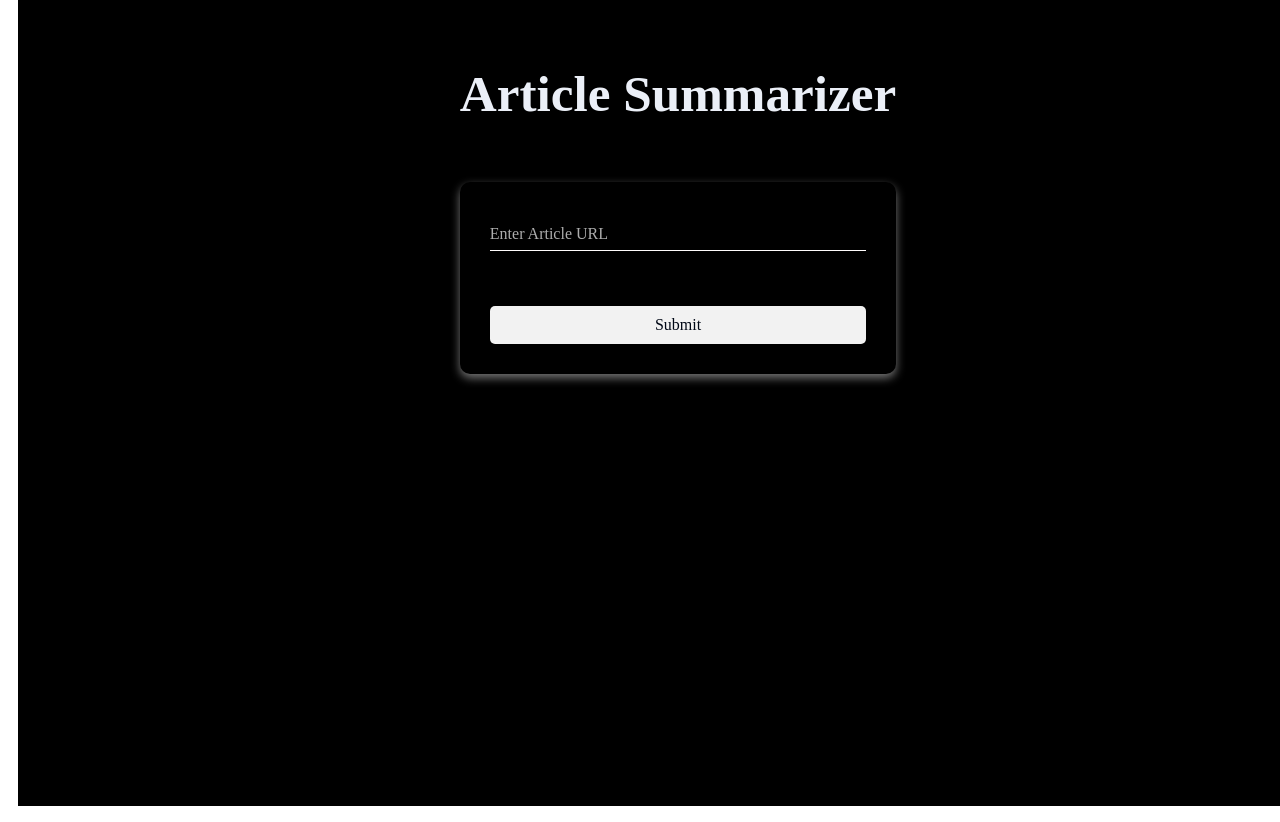
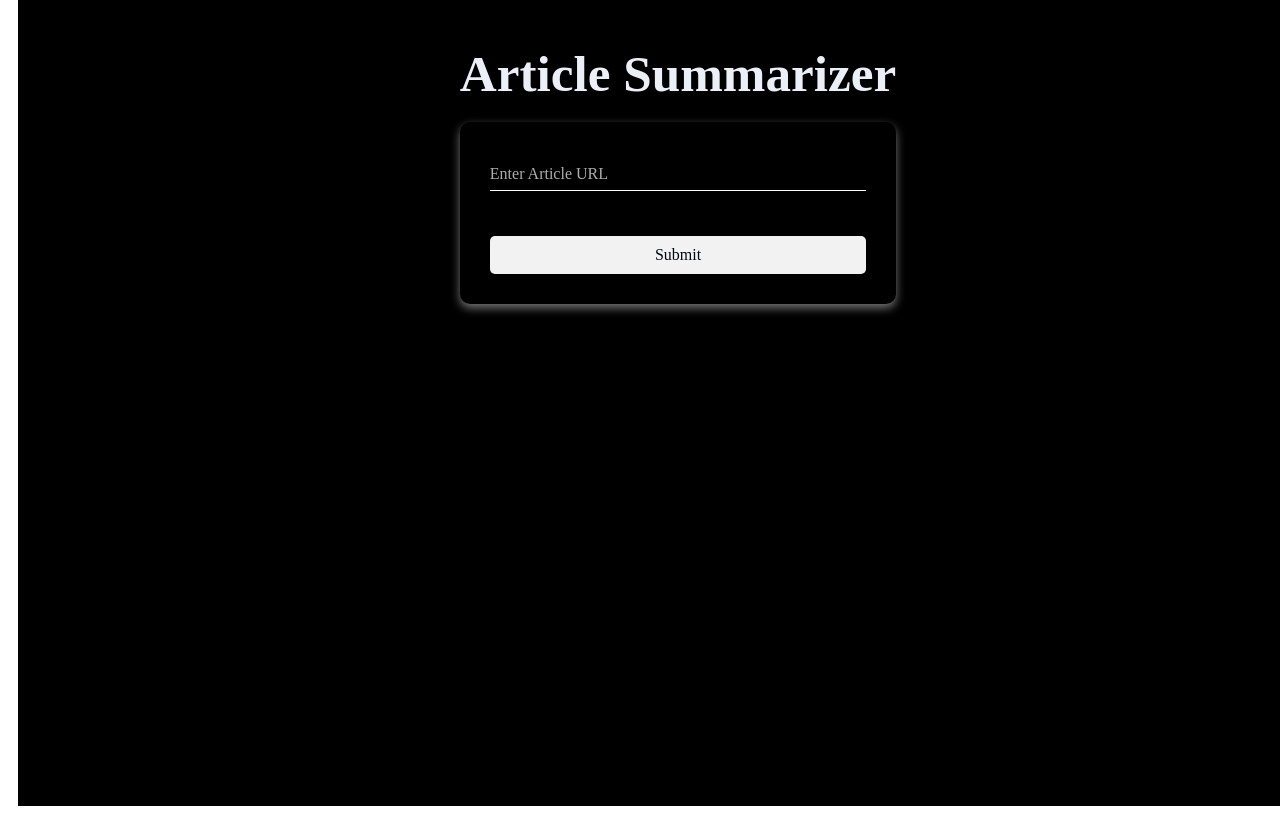
Before and after one commit to HafsaAbid82/Summarizer_Frontend, a React (Vite) app: page / in a window 1280 px wide. Shown: the top 822 px of the page. Built offline with nearby package versions, Linux system fonts and the light colour scheme.

Commit message:
Update App.css

```diff
--- a/src/App.css
+++ b/src/App.css
@@ -18,14 +18,14 @@
     padding: 20px;
 }
 h1 {
-  margin-top: 80px;
-    margin-bottom: 60px;
+  margin-top: 60px;
+    margin-bottom: 20px;
     color: #ebeff7;
 }
 .form-container {
     display: flex;
     flex-direction: column;
-    gap: 25px;
+    gap: 15px;
     padding: 30px;
     border-radius: 10px;
     background: transparent;
@@ -93,7 +93,7 @@ button:hover:not(:disabled) {
     background-color: #ea9e2c;
 }
 .summary-results {
-    margin-top: 60px;
+    margin-top: 40px;
     width: 100%;
     text-align: left;
 }
```
